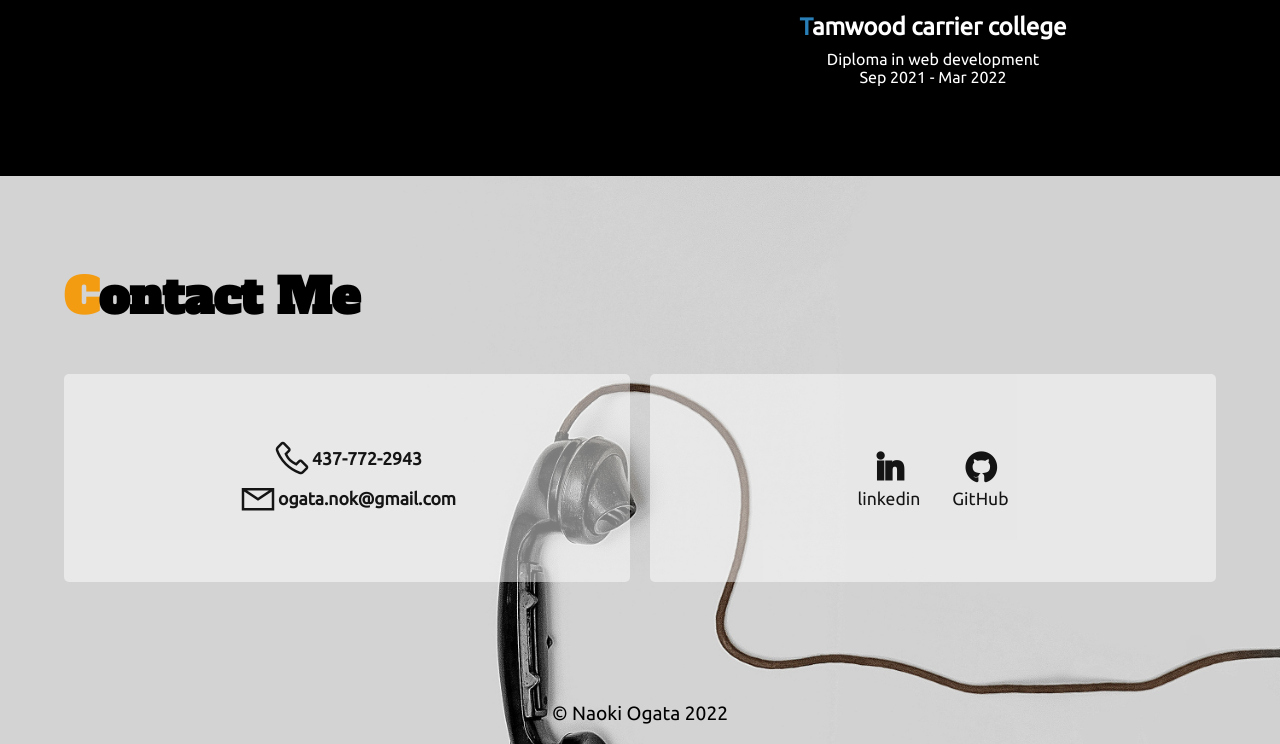
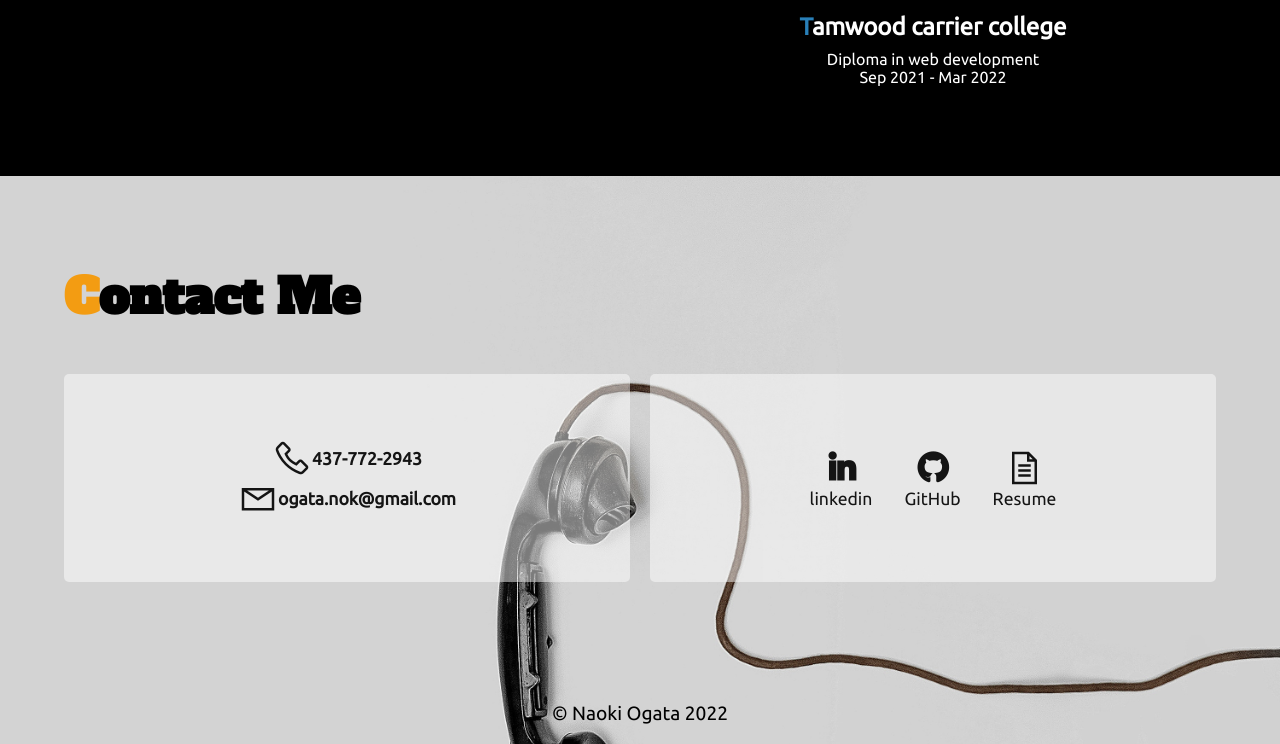
Before and after one commit to 7okiii/portfolio, a plain HTML site: page index.html in a window 1280 px wide. Shown: the part 2763-3507 px from the top of the page. Drawn offline with nearby package versions, Linux system fonts and the light colour scheme.

Commit message:
added resume

```diff
--- a/index.html
+++ b/index.html
@@ -270,10 +270,10 @@
                                 <a href="https://github.com/Nnookk"><i class="lab la-github"></i></a>
                                 <p>GitHub</p>
                             </div>
-                            <!-- <div class="box">
-                                <a target="_blank" href="https://docs.google.com/document/d/1IN9i-SPQtqcF0WHwiBwOpeEYXmagwvM7wvhU_DJyeJ0/edit?usp=sharing"><i class="las la-file-alt"></i></a>
+                            <div class="box">
+                                <a target="_blank" href="https://docs.google.com/document/d/1DwCJwiD_b10sA0XX3LDzQxjS16_Hhc48yhIWXUvL5ho/edit?usp=sharing"><i class="las la-file-alt"></i></a>
                                 <p>Resume</p>
-                            </div> -->
+                            </div>
                         </div>
                     </div>
                 </div>
```
